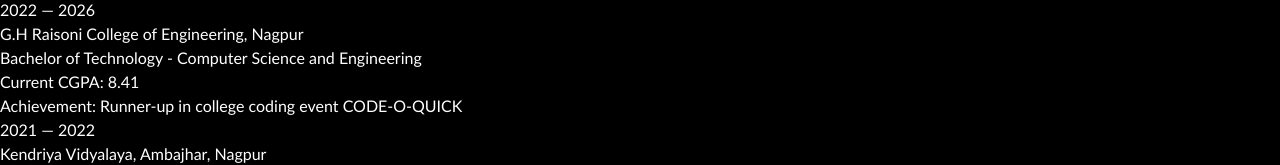
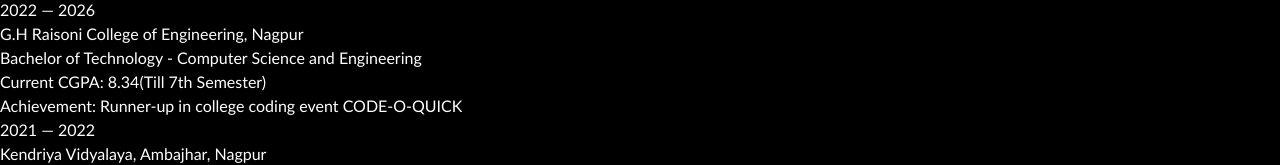
Before and after one commit to Nikhileshmauje/portfolio, a React (Vite) app: page / in a window 1280 px wide. Shown: the part 4749-4914 px from the top of the page. Built offline with nearby package versions, Linux system fonts and the light colour scheme.

Commit message:
Update Education section - Current CGPA

```diff
--- a/src/constants/index.js
+++ b/src/constants/index.js
@@ -70,7 +70,7 @@
     title: "G.H Raisoni College of Engineering, Nagpur",
     location: "Bachelor of Technology - Computer Science and Engineering",
     description: [
-      "Current CGPA: 8.41",
+      "Current CGPA: 8.34(Till 7th Semester)",
       "Achievement: Runner-up in college coding event CODE-O-QUICK",
     ],
   },
```
